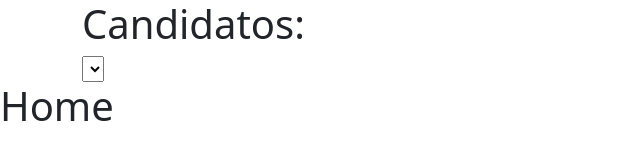
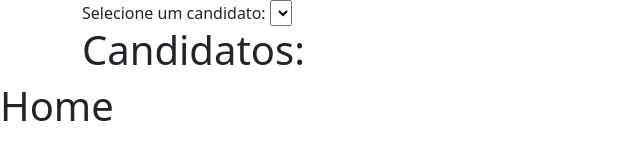
Before and after one commit to joaonetocastro/eleicoes2022, a plain HTML site: page client/index.html in a window 1280 px wide. Shown: the whole page, without its empty margins (0-640 px from the left). Drawn offline with nearby package versions, Linux system fonts and the light colour scheme; no server answers.

Commit message:
feat: move field

```diff
--- a/client/index.html
+++ b/client/index.html
@@ -9,8 +9,10 @@
 </head>
 <body>
   <div id="content" class="container">
+    <label>Selecione um candidato:
+      <select type="text" id="select-candidate"></select>
+    </label>
     <h1>Candidatos:</h1>
-    <select type="text" id="select-candidate"></select>
     <div id="candidate-container" class="row"></div>
   </div>
   <h1>Home</h1>
```
